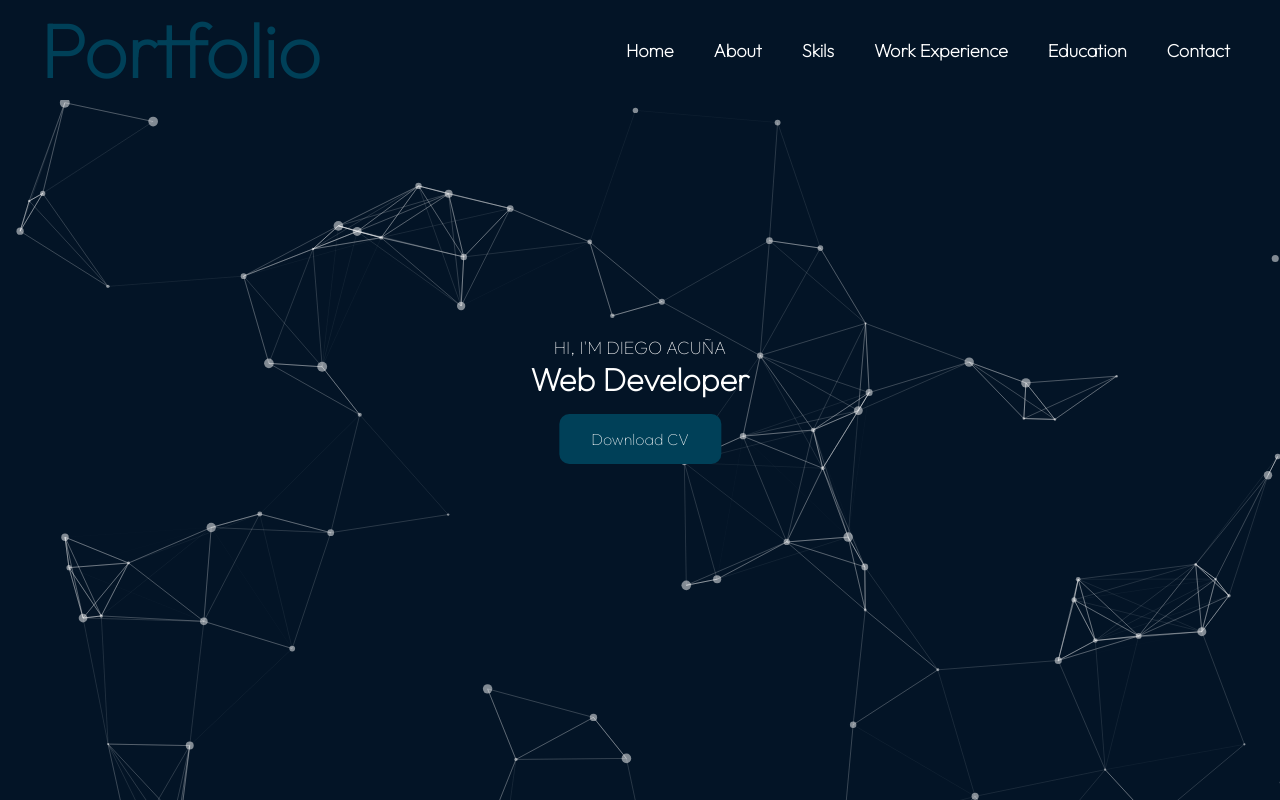
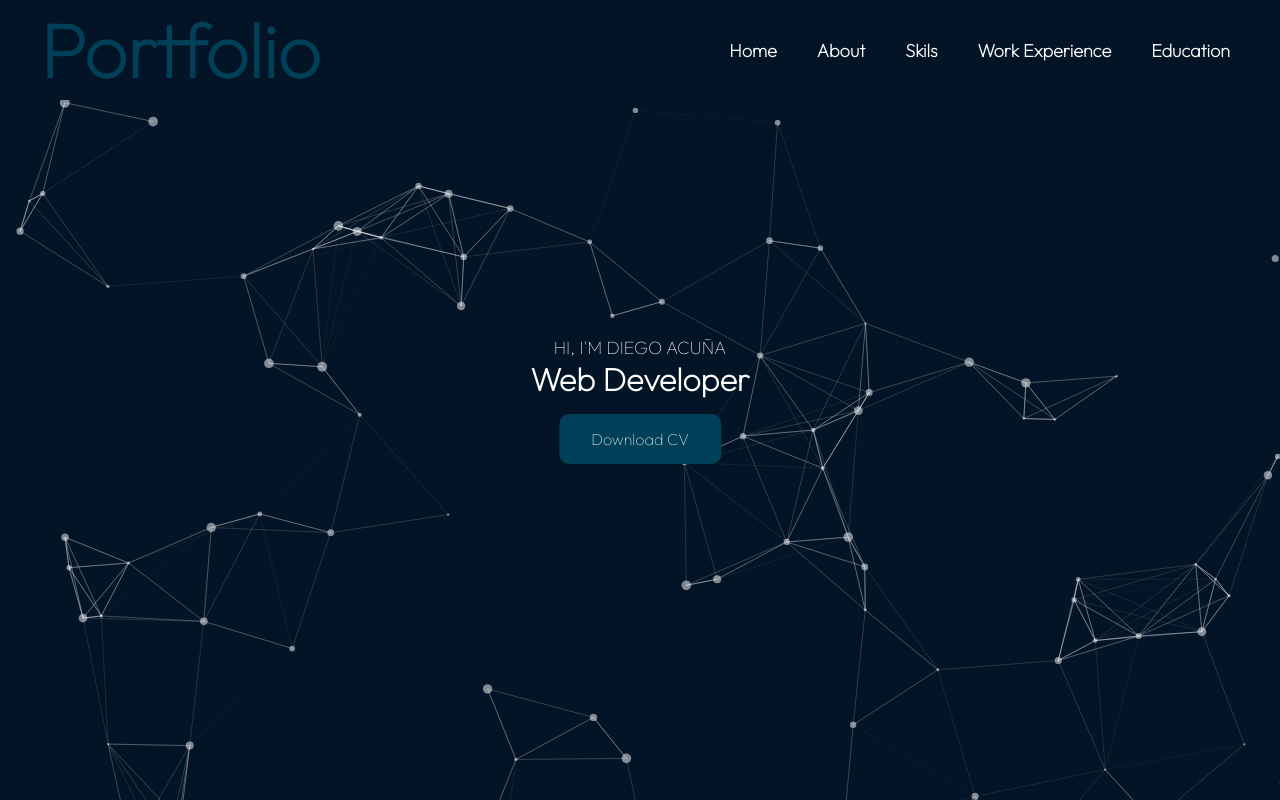
Before and after one commit to DAC125/DAC125.github.io, a React (Create React App) app: page / in a window 1280 px wide. Shown: the top 800 px of the page. Built offline with nearby package versions, Linux system fonts and the light colour scheme.

Commit message:
update site

```diff
--- a/src/components/Navbar.js
+++ b/src/components/Navbar.js
@@ -36,9 +36,9 @@ const Navbar = () => {
         <li onClick={() => scrollToSection("education")} className="link">
         Education
         </li>
-        <li onClick={() => scrollToSection("contact")} className="link">
+        {/* <li onClick={() => scrollToSection("contact")} className="link">
           Contact
-        </li>
+        </li> */}
       </ul>
       <div className="hamburger" onClick={handleClick}>
         {!click ? (
```
